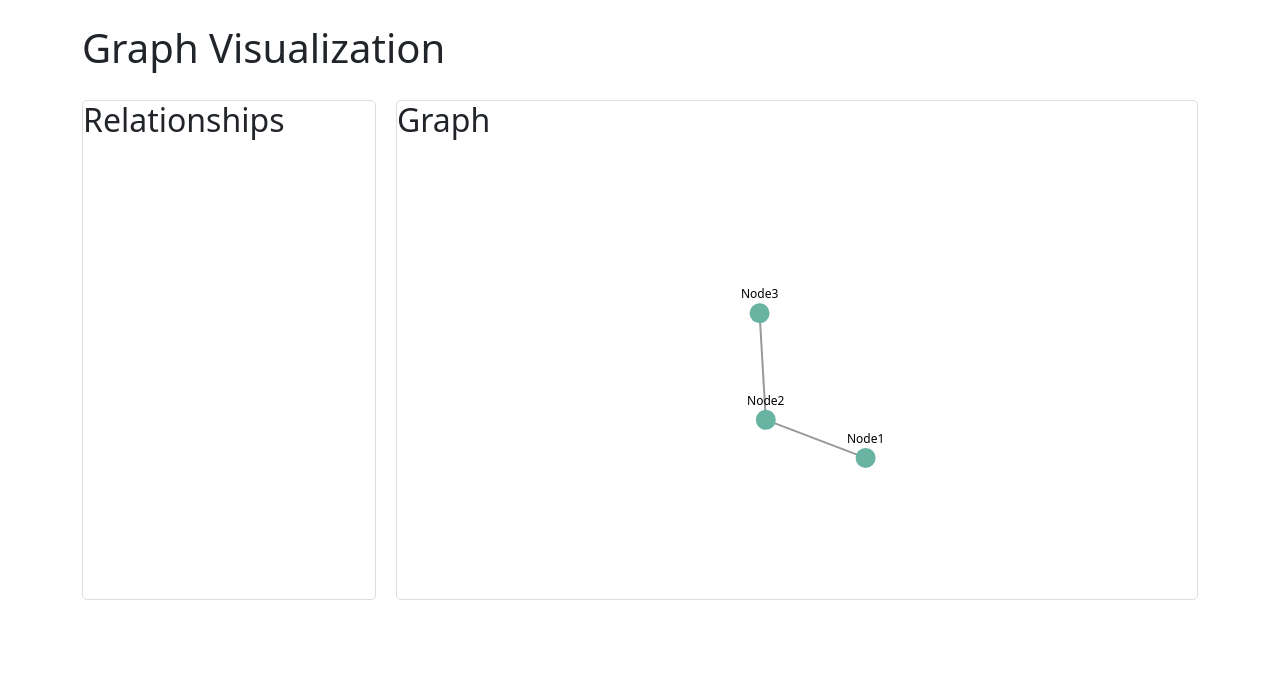
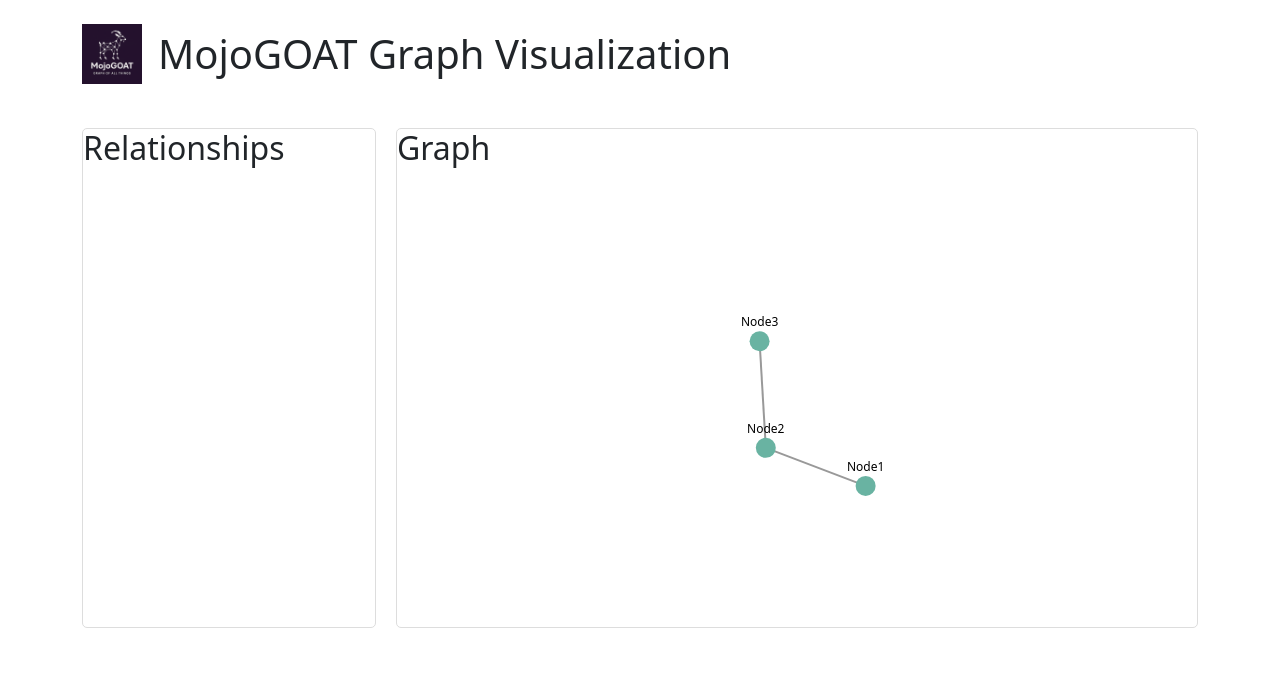
Before and after one commit to mojolab/mojogoat, a plain HTML site: page web/graph.html in a window 1280 px wide. Drawn offline with nearby package versions, Linux system fonts and the light colour scheme.

Commit message:
Implement code changes to enhance functionality and improve performance

```diff
--- a/web/graph.html
+++ b/web/graph.html
@@ -3,7 +3,8 @@
 <head>
     <meta charset="UTF-8">
     <meta name="viewport" content="width=device-width, initial-scale=1.0">
-    <title>Graph Visualization</title>
+    <title>MojoGOAT - Graph Visualization</title>
+    <link rel="icon" href="images/mojogoatlogo1.png" type="image/png">
     <link href="https://cdn.jsdelivr.net/npm/bootstrap@5.1.3/dist/css/bootstrap.min.css" rel="stylesheet">
     <style>
         #graphContainer {
@@ -43,7 +44,10 @@
 </head>
 <body>
     <div class="container mt-4">
-        <h1>Graph Visualization</h1>
+        <div class="d-flex align-items-center mb-4">
+            <img src="images/mojogoatlogo1.png" alt="MojoGOAT Logo" height="60" class="me-3">
+            <h1 class="mb-0">MojoGOAT Graph Visualization</h1>
+        </div>
         <div class="split-pane">
             <div id="listContainer" class="pane">
                 <h2>Relationships</h2>
```
Also changed, not shown: web/index.html (+6 -2 lines), web/images/mojogoatlogo1.png (added), 1 other file.
